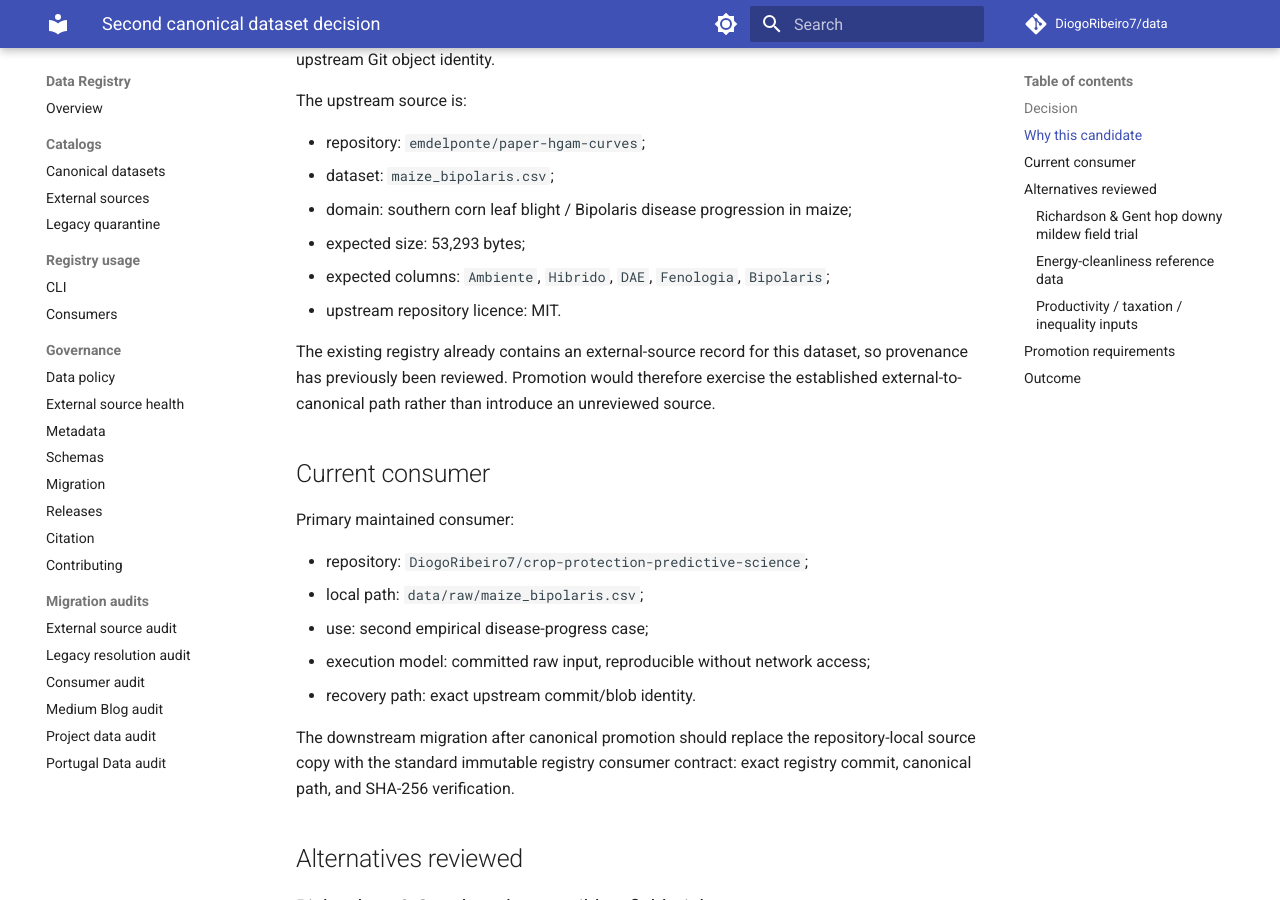
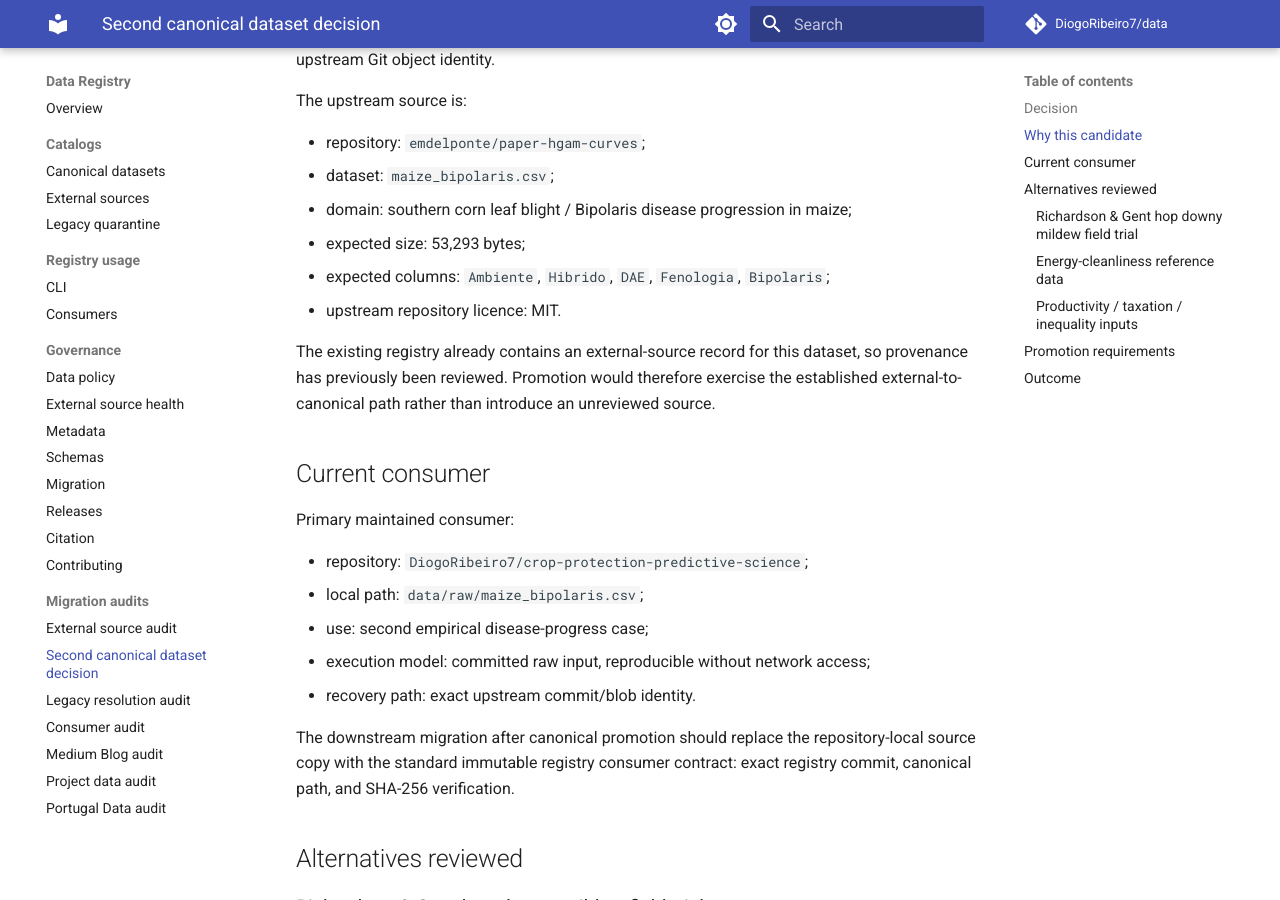
Before and after one commit to DiogoRibeiro7/data, an MkDocs documentation site: the page built from docs/migrations/SECOND_CANONICAL_DATASET_2026-10-02.md, in a window 1280 px wide and 900 px high, scrolled down 419 px. Built offline with MkDocs 1.6.1 and Material for MkDocs 9.7.7, drawn with Linux system fonts in a browser that asks for light colours; comment, search, counter and statistics services are not loaded.

Commit message:
docs: link second canonical dataset decision

```diff
--- a/mkdocs.yml
+++ b/mkdocs.yml
@@ -56,6 +56,7 @@ nav:
       - Contributing: CONTRIBUTING.md
   - Migration audits:
       - External source audit: migrations/EXTERNAL_SOURCE_AUDIT_2026-10-01.md
+      - Second canonical dataset decision: migrations/SECOND_CANONICAL_DATASET_2026-10-02.md
       - Legacy resolution audit: migrations/LEGACY_RESOLUTION.md
       - Consumer audit: migrations/CONSUMER_AUDIT.md
       - Medium Blog audit: migrations/MEDIUM_BLOG_DATA.md
```
